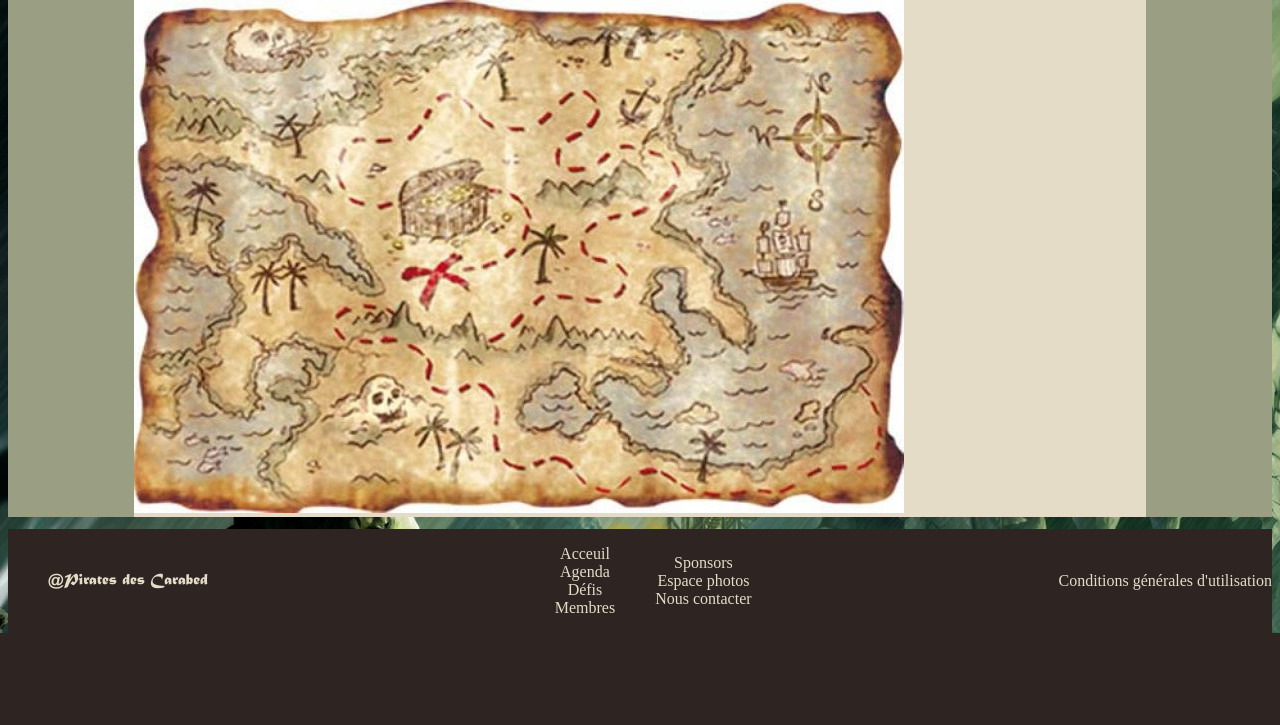
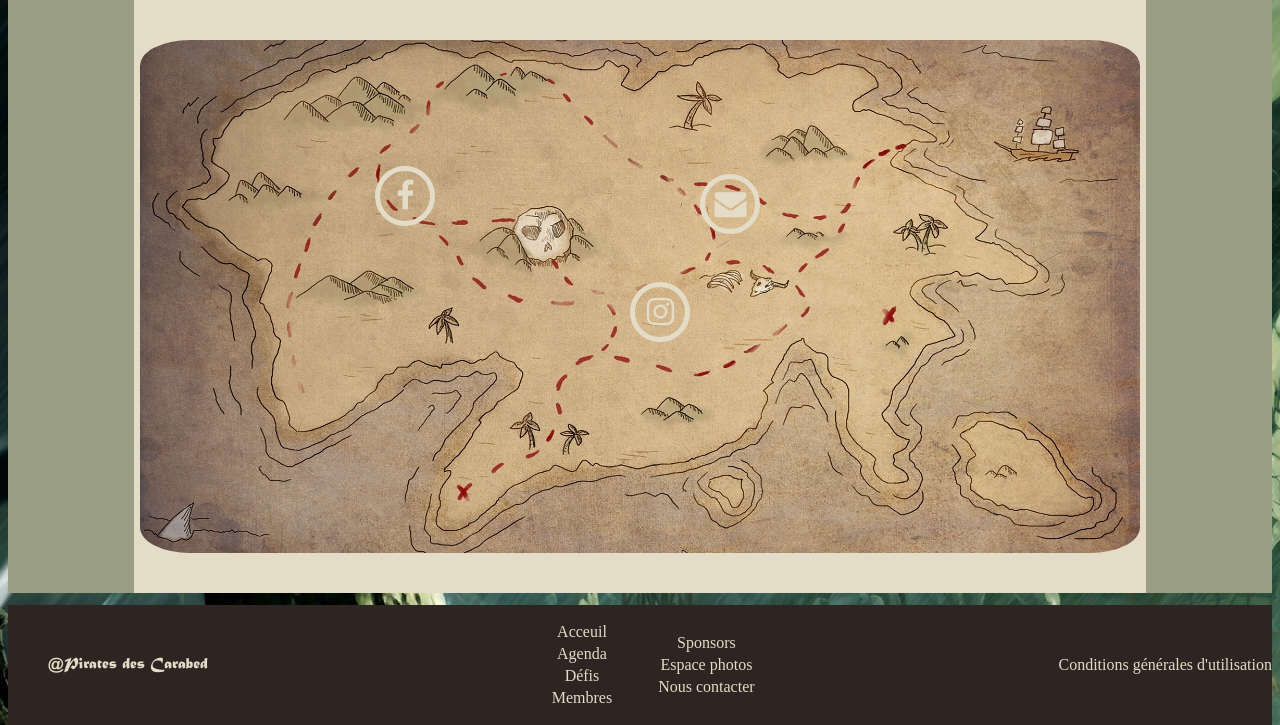
Before and after one commit to quentin-audinet/bde_site_campagne, a PHP site: page /contact.php in a window 1280 px wide. Shown: the part 197-922 px from the top of the page. Before the commit the page ends 830 px from the top, so only its background shows below. Run offline with PHP 8.4, Linux system fonts and the light colour scheme.

Commit message:
Ajout de logos

```diff
--- a/contact.php
+++ b/contact.php
@@ -5,6 +5,7 @@
     <title class="t_contact">Nous contacter</title>
     <link rel="stylesheet" href="styles/template.css" />
     <link rel="stylesheet" href="styles/contact.css" />
+    <link rel="stylesheet" href="https://maxcdn.bootstrapcdn.com/font-awesome/4.7.0/css/font-awesome.min.css" />
     <script type="text/javascript" src="scripts/jquery-1.5.2.min.js"></script>
     <script type="text/javascript" src="scripts/map_zoom.js"></script>
 </head>
@@ -12,9 +13,11 @@
 <body>
 
 <?php include "templates/header.php";?>
-
 <div class="map_container">
-    <canvas id="map_panel" width="770" height="513"></canvas>
+    <canvas id="map_panel" width="1000" height="513"></canvas>
+    <div class="facebook"><a href="#"><i class="fa fa-facebook fa-2x" aria-hidden="true"></i></a></div>
+    <div class="instagram"><a href="#"><i class="fa fa-instagram fa-2x" aria-hidden="true"></i></a></div>
+    <div class="mail"><a href="#"><i class="fa fa-envelope fa-2x" aria-hidden="true"></i></a></div>
 </div>
 
 <?php include "templates/footer.html"; ?>
--- a/scripts/map_zoom.js
+++ b/scripts/map_zoom.js
@@ -3,7 +3,7 @@ var image;
 var iMouseX, iMouseY = 1;
 var bMouseDown = false;
 var iZoomRadius = 100;
-var iZoomPower = 4;
+var iZoomPower = 10;
 
 const clear = () => {
     ctx.clearRect(0, 0, ctx.canvas.width, ctx.canvas.height);
@@ -33,7 +33,7 @@ $(function(){
     image = new Image();
     image.onload = function () {
     }
-    image.src = "images/carte.jpg";
+    image.src = "images/map.jpg";
 
     canvas = document.getElementById('map_panel');
     ctx = canvas.getContext('2d');
@@ -44,9 +44,13 @@ $(function(){
     });
     $('#map_panel').mousedown(function (e) {
         bMouseDown = true;
+        document.getElementById("map_panel").style.cursor = "none";
     });
     $('#map_panel').mouseup(function (e) {
         bMouseDown = false;
+        document.getElementById("map_panel").style.cursor = "zoom-in";
+
+
     });
     setInterval(drawScene, 30);
 });
--- a/styles/contact.css
+++ b/styles/contact.css
@@ -1,3 +1,95 @@
+.map_container {
+    position: relative;
+    height: 513px;
+    width: 1000px;
+    margin: 40px auto;
+}
+
 #map_panel {
     cursor: zoom-in;
+    border-radius: 5%;
 }
+
+.map_container a {
+    position: absolute;
+}
+
+.map_container div {
+    display: flex;
+    justify-content: center;
+    width: 50px;
+    height: 50px;
+    line-height: 50px;
+    margin: 0 10px;
+    cursor: pointer;
+    border-radius: 50%;
+    border: 5px solid #E4DCC7;
+    float: left;
+    transition: all 0.5s ease;
+}
+
+.map_container div .fa {
+    color: #E4DCC7;
+    margin-top: 9px;
+    margin-left: 1px;
+    transition: all 0.5s ease;
+}
+
+
+/* FACEBOOK */
+.map_container div.facebook {
+    position: absolute;
+    top: 126px;
+    left: 225px;
+}
+
+.map_container div:hover.facebook {
+    border: 5px solid #3b5998;
+    box-shadow: 0 0 15px #3b5998;
+    transition: all 0.5s ease;
+}
+
+.map_container div:hover .fa-facebook {
+    color: #3b5998;
+    text-shadow: 0 0 15px #3b5998;
+    transition: all 0.5s ease;
+}
+
+
+/* INSTAGRAM */
+.map_container div.instagram {
+    position: absolute;
+    top: 242px;
+    left: 480px;
+}
+
+.map_container div:hover.instagram {
+    border: 5px solid #bc2a8d;
+    box-shadow: 0 0 15px #bc2a8d;
+    transition: all 0.5s ease;
+}
+
+.map_container div:hover .fa-instagram {
+    color: #bc2a8d;
+    text-shadow: 0 0 15px #bc2a8d;
+    transition: all 0.5s ease;
+}
+
+/* MAIL */
+.map_container div.mail {
+    position: absolute;
+    top: 134px;
+    left: 550px;
+}
+
+.map_container div:hover.mail {
+    border: 5px solid #0ed2f5;
+    box-shadow: 0 0 15px #0ed2f5;
+    transition: all 0.5s ease;
+}
+
+.map_container div:hover .fa-envelope {
+    color: #0ed2f5;
+    text-shadow: 0 0 15px #0ed2f5;
+    transition: all 0.5s ease;
+}
--- a/styles/template.css
+++ b/styles/template.css
@@ -147,10 +147,17 @@ footer nav ul ul {
     flex-direction: column;
 }
 
+footer nav ul ul li {
+    margin: 2px 3px;
+}
+
 footer nav ul ul a {
     text-decoration: none;
 }
 
+footer nav ul ul a:hover {
+    border-bottom: 1px solid #E4DCC7;
+}
 #license {
     margin-right: auto;
     font-family: "matura MT Script Capitals", arial;
```
